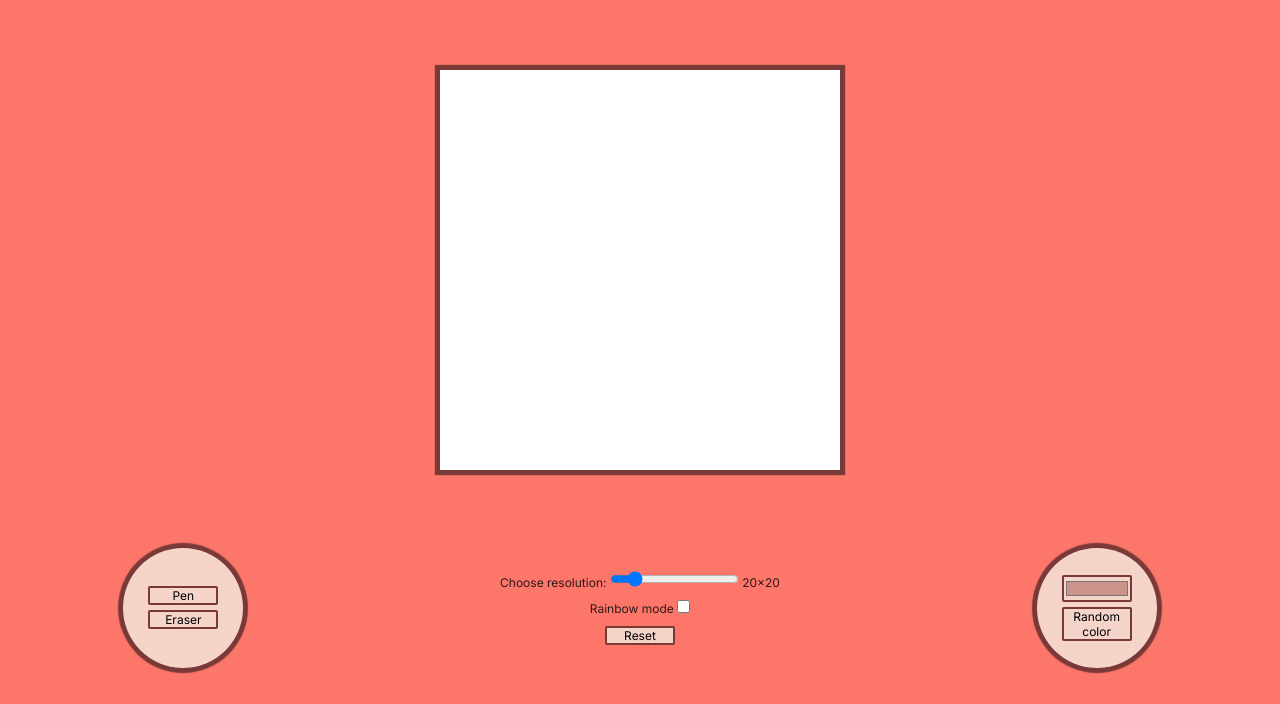
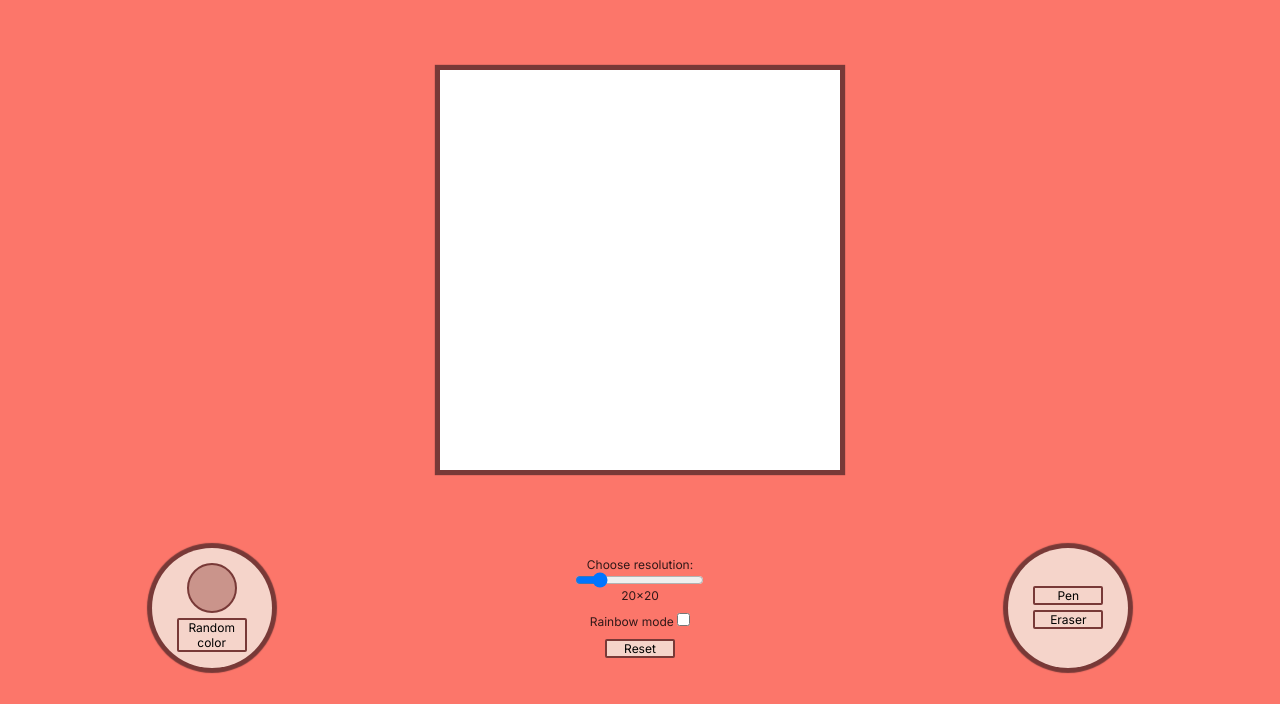
Before and after one commit to agiemza/etch-a-sketch, a plain HTML site: page index.html in a window 1280 px wide. Both pictures are taken after a click on the button "Random color". Shown: the part 96-800 px from the top of the page. Drawn offline with Linux system fonts and the light colour scheme.

Commit message:
change color picker's shape to circle

```diff
--- a/app.js
+++ b/app.js
@@ -1,6 +1,7 @@
 const gridContainer = document.querySelector(".grid-container")
 const rangeInput = document.querySelector(".range-input")
 const currentRangeContainer = document.querySelector(".current-range-container")
+const colorPickerWrapper = document.querySelector(".color-picker-wrapper")
 const colorPicker = document.querySelector(".color-picker")
 const resetButton = document.querySelector(".reset-button")
 const randomColorButton = document.querySelector(".random-color")
@@ -29,9 +30,14 @@ function setEventListeners() {
     gridContainer.addEventListener("mouseleave", disableEditing)
     rangeInput.addEventListener("change", changeGridSize)
 
-    colorPicker.addEventListener("change", e => {
+    colorPickerWrapper.addEventListener("click", () => {
+        colorPicker.click()
+    })
+    colorPicker.addEventListener("input", e => {
         settings.penColor = e.target.value
+        colorPickerWrapper.style.cssText = `background-color: ${e.target.value}`
     })
+
     randomColorButton.addEventListener("click", randomizeColor)
     rainbowButton.addEventListener("change", e => {
         settings.currentTool = "pen"
@@ -116,10 +122,11 @@ function randomizeColor() {
     const newColor = {
         red: (`0${Math.floor(Math.random() * 256).toString(16)}`).slice(-2),
         green: (`0${Math.floor(Math.random() * 256).toString(16)}`).slice(-2),
-        blue: (`0${Math.floor(Math.random() * 256).toString(16)}`).slice(-2)
+        blue: (`0${Math.floor(Math.random() * 256).toString(16)}`).slice(-2),
     }
     settings.penColor = `#${newColor.red}${newColor.green}${newColor.blue}`
     colorPicker.value = `#${newColor.red}${newColor.green}${newColor.blue}`
+    colorPickerWrapper.style.cssText = `background-color: #${newColor.red}${newColor.green}${newColor.blue}`
 }
 
 window.onload = () => {
--- a/index.html
+++ b/index.html
@@ -17,6 +17,12 @@
         <section class="grid-container">
         </section>
         <section class="controls-container">
+            <div class="color-container">
+                <div class="color-picker-wrapper">
+                    <input type="color" value="#000000" class="color-picker">
+                </div>
+                <button class="random-color">Random color</button>
+            </div>
             <div class="central-container">
                 <div class="slider-container">
                     <label for="range">Choose resolution:</label>
@@ -29,10 +35,6 @@
                 </div>
                 <button class="reset-button">Reset</button>
             </div>
-            <div class="color-container">
-                <input type="color" value="#000000" class="color-picker">
-                <button class="random-color">Random color</button>
-            </div>
             <div class="tools-container">
                 <button class="pen-button">Pen</button>
                 <button class="eraser-button">Eraser</button>
--- a/style.css
+++ b/style.css
@@ -44,7 +44,6 @@
 }
 
 .tools-container {
-    order: 1;
     display: flex;
     flex-direction: column;
     align-items: center;
@@ -52,18 +51,22 @@
 }
 
 .central-container {
-    order: 2;
     display: flex;
     flex-direction: column;
     justify-content: center;
     align-items: center;
     gap: 10px;
     font-size: 12px;
-    width: 300px;
+    min-width: 130px;
+}
+
+.slider-container {
+    display: flex;
+    flex-direction: column;
+    align-items: center;
 }
 
 .color-container {
-    order: 3;
     display: flex;
     flex-direction: column;
     justify-content: center;
@@ -74,17 +77,33 @@
 .color-container {
     gap: 5px;
     background-color: #f5d4ca;
-    width: 120px;
+    min-width: 120px;
     height: 120px;
     border-radius: 50%;
     box-shadow: 0px 0px 1px 5px #783937;
     padding: 5px;
 }
 
-button, input[type=color] {
+button {
     width: 70px;
     font-size: 12px;
     border: 2px solid #783937;
     border-radius: 2px;
     background-color: #f5d4ca;
 }
+
+.color-picker-wrapper {
+    display: flex;
+    align-items: center;
+    justify-content: center;
+    overflow: hidden;
+    border-radius: 50%;
+    width: 50px;
+    height: 50px;
+    border: 2px solid #783937;
+    background-color: #000000;
+}
+
+.color-picker {
+    display: none;
+}
```
